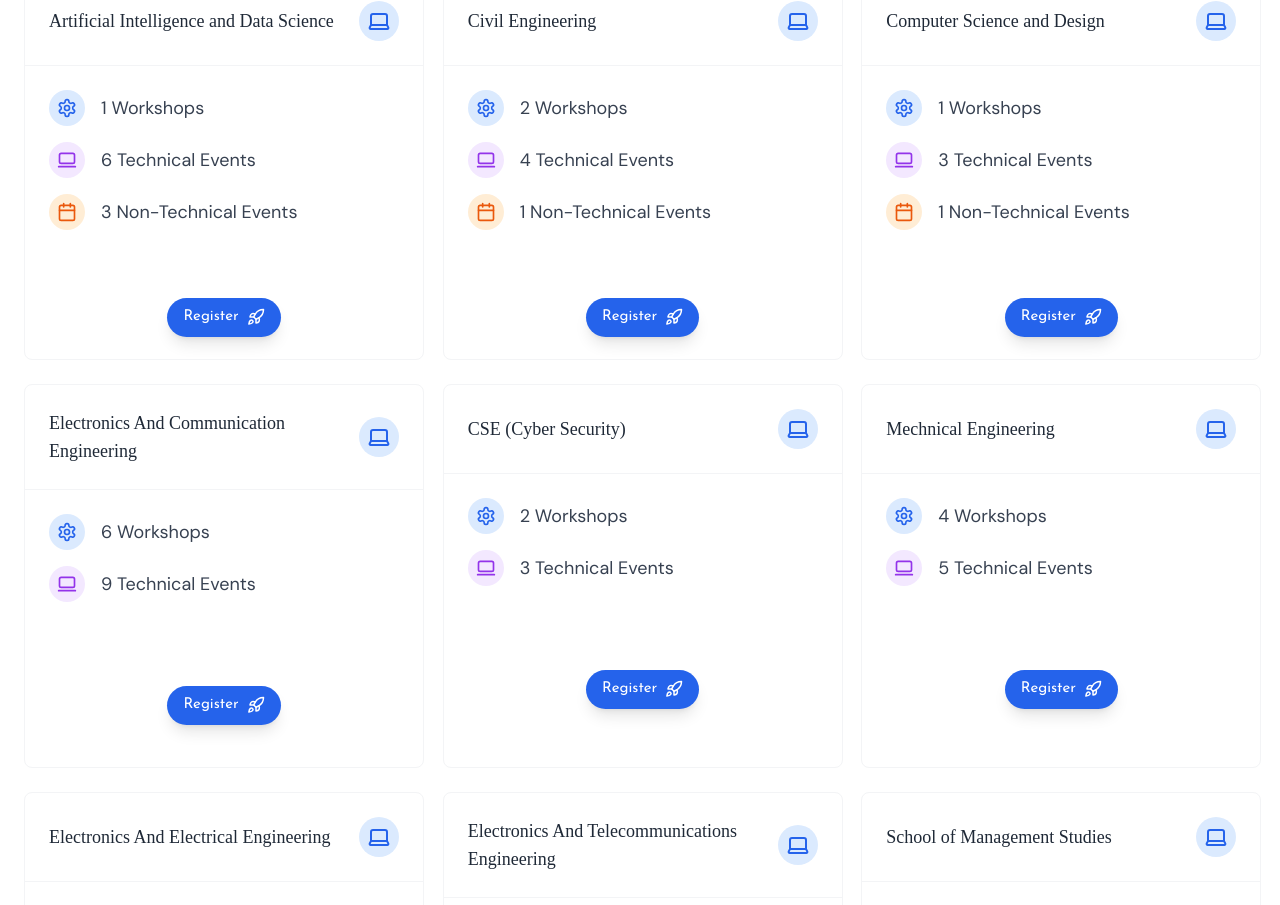
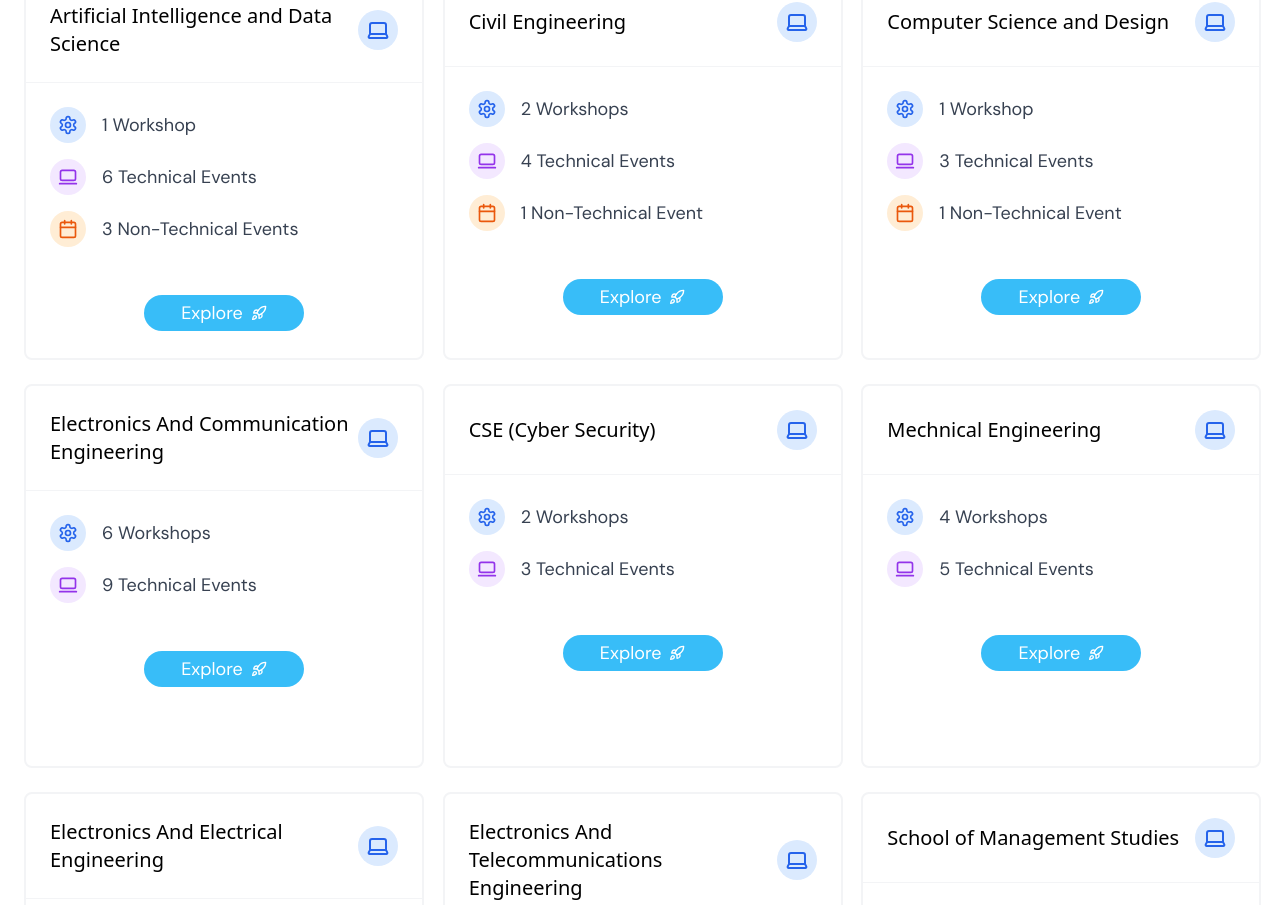
Before and after one commit to poovarasan13/dhurva, a React (Vite) app: page /technicalFest in a window 1280 px wide. Shown: the part 836-1741 px from the top of the page. Built offline with nearby package versions, Linux system fonts and the light colour scheme; a web font is replaced by a local one.

Commit message:
Department Event Pic Changed

```diff
--- a/index.html
+++ b/index.html
@@ -6,7 +6,9 @@
       name="description"
       content="Register now for Dhuruva 2025, the ultimate 3-day national-level fest at Karpagam College of Engineering! Experience thrilling sports, cutting-edge tech events, and vibrant cultural performances. Secure your spot today!"
     />
-    <title>𝗞𝗖𝗘 | 𝗗𝗵𝗿𝘂𝘃𝗮</title>
+    <!--meta-->
+    <meta name="description" content="Dhruva 2025">
+    <title>Dhruva</title>
     <title>
       Dhuruva 2025 - National Tech, Sports & Cultural Fest | Karpagam College of
       Engineering
--- a/src/components/page-components/ConcertEvent.jsx
+++ b/src/components/page-components/ConcertEvent.jsx
@@ -19,8 +19,8 @@ const ConcertEvent = () => {
     <div className="bg-white text-black min-h-screen">
       {/* Event Banner Section */}
       <EventBanner
-        venue="KCE, Chennai"
-        date="March 13, 2025"
+        venue="KCE, Coimbatore"
+        date="14th and 15th of March, 2025"
         title="Mega Live In Concert"
         subtitle="KCE Dhruva Events"
         description="Join us as we bring together vivid minds, visionaries, and budding talents from all parts of the country to showcase their skills and passion in a vibrant environment."
--- a/src/components/page-components/DepartmentCard.jsx
+++ b/src/components/page-components/DepartmentCard.jsx
@@ -7,37 +7,37 @@ import {
   Rocket,
   Settings,
 } from "lucide-react";
-// import { Button } from "../ui/button";
+import { Button } from "../ui/button";
 import { Separator } from "../ui/separator";
-import "../../assets/fonts/dmserif.css";
-import "../../assets/fonts/dmsans.css";
-import "../../assets/fonts/arapey.css";
 import { useNavigate } from "react-router-dom";
-import { Button } from "@/components/ui/button";
-import { motion } from "framer-motion";
-
 
 function DepartmentCard({ events }) {
   const navigate = useNavigate();
 
-  const handeNavigation = () => {
+  const handleNavigation = () => {
     navigate(`/departmentInfo`, {
       state: { events },
     });
   };
 
   return (
-    <div className="group hover:scale-105 transition-transform duration-300 w-full sm:w-[380px] md:w-[400px]">
-      <Card
-        className={`w-full md:h-96 bg-white dark:from-gray-700 dark:to-gray-800 hover:bg-sky-300 border-2 hover:border-black shadow-md hover:shadow-lg rounded-lg overflow-hidden border border-gray-100 dark:border-gray-700 transition-all duration-300`}
-      >
+    <div className="relative group hover:scale-105 transition-transform duration-500 w-full sm:w-[380px] md:w-[400px]">
+      {/* Glowing Background Effect */}
+      <div className="absolute inset-0 bg-gradient-to-r from-sky-400 to-blue-500 rounded-lg opacity-0 group-hover:opacity-20 blur-md transition-opacity duration-500"></div>
+
+      {/* Card */}
+      <Card className="relative z-10 w-full md:h-96 dark:bg-gray-800/80 border-2 border-gray-100 dark:border-gray-700 shadow-md hover:shadow-lg rounded-lg transition-all duration-500 group-hover:bg-sky-400 overflow-hidden">
+        {/* Floating Icon Animation */}
+        <div className="absolute -top-10 -right-10 w-20 h-20 bg-sky-400 rounded-full opacity-0 group-hover:opacity-30 transition-opacity duration-700"></div>
+        <div className="absolute -bottom-10 -left-10 w-20 h-20 bg-blue-400 rounded-full opacity-0 group-hover:opacity-30 transition-opacity duration-700"></div>
+
         <CardHeader className="p-4 sm:p-6">
           <div className="flex items-center justify-between">
-            <h2 className="text-md sm:text-lg font-bold text-gray-800 dark:text-black group-hover:text-black dm-serif transition-all duration-300">
+            <h2 className="text-md sm:text-xl powergrok text-black dark:text-white group-hover:text-black transition-all duration-300">
               {events.cardName}
             </h2>
             <div className="p-2 bg-blue-100 dark:bg-blue-900 rounded-full group-hover:bg-white transition-all duration-300">
-              <Laptop className="w-5 h-5 sm:w-6 sm:h-6 text-blue-600 dark:text-blue-300 transition-all duration-300" />
+              <Laptop className="w-5 h-5 sm:w-6 sm:h-6 text-blue-600 dark:text-blue-300 transition-all duration-300 group-hover:rotate-12" />
             </div>
           </div>
         </CardHeader>
@@ -46,93 +46,91 @@ function DepartmentCard({ events }) {
 
         <CardContent className="p-4 sm:p-6 dm-sans text-sm sm:text-lg">
           <div className="space-y-3 sm:space-y-4">
+            {events.workshop > 0 &&
+              (events.workshop == 1 ? (
+                <>
+                  {" "}
                   <div className="flex items-center gap-3 sm:gap-4">
-              {events.workshop != 0 ? (
+                    <div className="bg-blue-100 dark:bg-blue-900 p-2 rounded-full group-hover:bg-white transition-all duration-300">
+                      <Settings className="w-4 h-4 sm:w-5 sm:h-5 text-blue-600 dark:text-blue-300 transition-all duration-300 group-hover:rotate-12" />
+                    </div>
+                    <p className="text-gray-700 hover:font-extrabold dark:text-gray-300 group-hover:text-black transition-all duration-300">
+                      {events.workshop} Workshop
+                    </p>
+                  </div>{" "}
+                </>
+              ) : (
                 <>
+                  <div className="flex items-center gap-3 sm:gap-4">
                     <div className="bg-blue-100 dark:bg-blue-900 p-2 rounded-full group-hover:bg-white transition-all duration-300">
-                    <Settings className="w-4 h-4 sm:w-5 sm:h-5 text-blue-600 dark:text-blue-300 transition-all duration-300" />
+                      <Settings className="w-4 h-4 sm:w-5 sm:h-5 text-blue-600 dark:text-blue-300 transition-all duration-300 group-hover:rotate-12" />
                     </div>
                     <p className="text-gray-700 hover:font-extrabold dark:text-gray-300 group-hover:text-black transition-all duration-300">
                       {events.workshop} Workshops
                     </p>
+                  </div>
+                </>
+              ))}
+            {events.technicalEventCount > 0 &&
+              (events.technicalEventCount == 1 ? (
+                <>
+                  <div className="flex items-center gap-3 sm:gap-4">
+                    <div className="bg-purple-100 dark:bg-purple-900 p-2 rounded-full group-hover:bg-white transition-all duration-300">
+                      <LaptopMinimal className="w-4 h-4 sm:w-5 sm:h-5 text-purple-600 dark:text-purple-300 transition-all duration-300 group-hover:rotate-12" />
+                    </div>
+                    <p className="text-gray-700 hover:font-extrabold dark:text-gray-300 group-hover:text-black transition-all duration-300">
+                      {events.technicalEventCount} Technical Event
+                    </p>
+                  </div>
                 </>
               ) : (
-                <></>
-              )}
-            </div>
-            <div className="flex items-center gap-3 sm:gap-4">
-              {events.technicalEventCount != 0 ? (
                 <>
                   {" "}
+                  <div className="flex items-center gap-3 sm:gap-4">
                     <div className="bg-purple-100 dark:bg-purple-900 p-2 rounded-full group-hover:bg-white transition-all duration-300">
-                    <LaptopMinimal className="w-4 h-4 sm:w-5 sm:h-5 text-purple-600 dark:text-purple-300 transition-all duration-300" />
+                      <LaptopMinimal className="w-4 h-4 sm:w-5 sm:h-5 text-purple-600 dark:text-purple-300 transition-all duration-300 group-hover:rotate-12" />
                     </div>
                     <p className="text-gray-700 hover:font-extrabold dark:text-gray-300 group-hover:text-black transition-all duration-300">
                       {events.technicalEventCount} Technical Events
                     </p>
+                  </div>
+                </>
+              ))}
+            {events.nonTechnicalEventCount > 0 &&
+              (events.nonTechnicalEventCount == 1 ? (
+                <>
+                  <div className="flex items-center gap-3 sm:gap-4">
+                    <div className="bg-orange-100 dark:bg-orange-900 p-2 rounded-full group-hover:bg-white transition-all duration-300">
+                      <Calendar className="w-4 h-4 sm:w-5 sm:h-5 text-orange-600 dark:text-orange-300 transition-all duration-300 group-hover:rotate-12" />
+                    </div>
+                    <p className="text-gray-700 hover:font-extrabold dark:text-gray-300 group-hover:text-black transition-all duration-300">
+                      {events.nonTechnicalEventCount} Non-Technical Event
+                    </p>
+                  </div>
                 </>
               ) : (
-                <></>
-              )}
-            </div>
+                <>
                   <div className="flex items-center gap-3 sm:gap-4">
-              {events.nonTechnicalEventCount != 0 ? (
-                <>
-                  {" "}
                     <div className="bg-orange-100 dark:bg-orange-900 p-2 rounded-full group-hover:bg-white transition-all duration-300">
-                    <Calendar className="w-4 h-4 sm:w-5 sm:h-5 text-orange-600 dark:text-orange-300 transition-all duration-300" />
+                      <Calendar className="w-4 h-4 sm:w-5 sm:h-5 text-orange-600 dark:text-orange-300 transition-all duration-300 group-hover:rotate-12" />
                     </div>
                     <p className="text-gray-700 hover:font-extrabold dark:text-gray-300 group-hover:text-black transition-all duration-300">
                       {events.nonTechnicalEventCount} Non-Technical Events
                     </p>
+                  </div>
                 </>
-              ) : (
-                <></>
-              )}
-            </div>
+              ))}
           </div>
         </CardContent>
 
         <CardFooter className="flex justify-center mt-auto sm:p-6">
-          {/* <Button
-            className="bg-sky-400 w-40 dm-sans text-white text-lg rounded-full transition-all duration-300 shadow-sm hover:shadow-md group-hover:bg-white group-hover:text-black"
-            onClick={handeNavigation}
+          <Button
+            className="bg-sky-400 w-40 dm-sans text-white text-lg rounded-full transition-all duration-500 shadow-md hover:shadow-xl group-hover:bg-white group-hover:text-black hover:scale-105"
+            onClick={handleNavigation}
           >
-            Explore <Rocket />
-          </Button> */}
-
-
-
-
-          {/* Register Button */}
-          <div className="py-5 flex justify-center lg:justify-start"  >
-            <motion.div
-              initial={{ opacity: 0, y: 20 }}
-              animate={{ opacity: 1, y: 0 }}
-              transition={{ duration: 0.5, ease: "easeOut" }}
-            >
-              <motion.button
-                className="text-white josefin px-5   py-2 md:px-4 md:py-2 md:text-[15px] bg-blue-600 hover:bg-blue-700 shadow-lg flex gap-2 items-center rounded-full"
-                whileHover={{ scale: 1.1 }}
-                whileTap={{ scale: 0.95 }}
-                onClick={handeNavigation}
-              >
-                <span className="flex items-center gap-2">
-                  Register
-                  <motion.div
-                    whileHover={{ y: -5, rotate: -15 }}
-                    transition={{ duration: 0.3, ease: "easeOut" }}
-                  >
-                    {/* <Rocket size={18} /> */}
-                    <Rocket size={18} />
-                  </motion.div>
-                </span>
-              </motion.button>
-            </motion.div>
-          </div>
-
-
-          {/* <Button link="handleNavigation" text="Explore" /> */}
+            Explore{" "}
+            <Rocket className="group-hover:rotate-45 transition-transform duration-300" />
+          </Button>
         </CardFooter>
       </Card>
     </div>
--- a/src/components/page-components/TestCard.jsx
+++ b/src/components/page-components/TestCard.jsx
@@ -27,8 +27,8 @@ function TestCard({ deptDetails }) {
         </div>
 
         {/* Buttons Section */}
-        <div className="flex flex-col sm:flex-row gap-3 mt-5 sm:mt-6">
-          <Button className="dm-sans w-full sm:w-auto rounded-full px-5 sm:px-6 bg-sky-400 hover:bg-white hover:outline-sky-400 hover:outline-2 hover:border-2 hover:border-[#4889F4] hover:text-sky-400">
+        <div className="flex flex-col sm:flex-row justify-center gap-3 mt-5 sm:mt-6">
+          <Button className="dm-sans w-full sm:w-auto rounded-full px-5 sm:px-6 bg-sky-400 hover:bg-white hover:outline-sky-400 hover:outline-2 hover:border-2 hover:border-sky-400 hover:text-sky-400">
             <a
               href={`tel:${deptDetails.coordinatorContactPhone}`}
               className="flex items-center gap-2"
@@ -37,7 +37,7 @@ function TestCard({ deptDetails }) {
             </a>
           </Button>
           {deptDetails.coordinatorEmail && (
-            <Button className="dm-sans w-full sm:w-auto rounded-full px-5 sm:px-6 bg-sky-400 hover:bg-white hover:outline-sky-400 hover:outline-2 hover:border-2 hover:border-[#4889F4] hover:text-sky-400">
+            <Button className="dm-sans w-full sm:w-auto rounded-full px-5 sm:px-6 bg-sky-400 hover:bg-white hover:outline-sky-400 hover:outline-2 hover:border-2 hover:border-sky-400 hover:text-sky-400">
               <a
                 href={`mailto:${deptDetails.coordinatorEmail}`}
                 className="flex items-center gap-2"
--- a/src/pages/EventDisplay/EventShowPage.jsx
+++ b/src/pages/EventDisplay/EventShowPage.jsx
@@ -1,13 +1,5 @@
 import React, { useEffect } from "react";
-import {
-  Calendar,
-  MapPin,
-  Clock,
-  User,
-  Rocket,
-  UserPen,
-  Check,
-} from "lucide-react";
+import { MapPin, Clock, User, Rocket, UserPen, Check } from "lucide-react";
 import { Button } from "@/components/ui/button";
 import "../../assets/fonts/dmserif.css";
 import "../../assets/fonts/opensans.css";
@@ -21,11 +13,10 @@ function EventShowPage() {
   }, []);
 
   const location = useLocation();
-  const events = location.state || {}; // Ensure events is always an object
-  const data = events.events || {}; // Ensure data is always an object
+  const events = location.state || {};
+  const data = events.events || {};
   const navigate = useNavigate();
 
-  // Ensure these are arrays to prevent .length errors
   const eventRounds = data.eventRounds || [];
   const eventPrize = data.eventPrize || [];
   const eventRules = data.eventRules || [];
@@ -39,21 +30,24 @@ function EventShowPage() {
   }
 
   const handleRegister = () => {
-    navigate("/register", { state: { event: data } });
+    navigate("/registration", { state: { event: data } });
   };
 
   return (
     <div className="mt-16 min-h-screen bg-gray-100 flex justify-center items-start p-6 md:p-8 w-full">
       <div className="w-full bg-white rounded-3xl shadow-2xl overflow-hidden flex flex-col">
+        {data.posterUrl != "" ? (
           <div className="relative w-full h-80 flex justify-center">
             <img
-            src={data.posterUrl || paper}
+              src={data.posterUrl}
               alt="Event Poster"
               className="object-cover block"
             />
           </div>
+        ) : (
+          <></>
+        )}
 
-        {/* Details Section */}
         <div className="p-6 md:p-12 flex flex-col justify-start items-center">
           {/* Title and Subtitle */}
           <div className="text-center">
@@ -70,18 +64,15 @@ function EventShowPage() {
             )}
           </div>
 
-          {/* Event Timing */}
           <div className="mt-4 flex items-center gap-2 text-base md:text-lg text-gray-700 font-medium">
             <Clock className="w-5 h-5 text-gray-500" />
             <span>{data.eventTime}</span>
           </div>
 
-          {/* Event Description */}
           <p className="mt-4 text-base md:text-lg sm:text-justify text-gray-800 leading-relaxed text-center">
             {data.eventDescription}
           </p>
 
-          {/* Event Details */}
           <div className="space-y-3 mt-4 text-base md:text-lg text-gray-800 w-full">
             <div className="flex items-center gap-2">
               <MapPin className="w-5 h-5 text-gray-500" />
--- a/src/pages/home/section/DhurvaFest.jsx
+++ b/src/pages/home/section/DhurvaFest.jsx
@@ -68,7 +68,7 @@ function DhurvaFest() {
                 </CardHeader>
                 <CardContent className="p-4 text-center bg-white">
                   <h3 className="text-xl font-bold text-gray-800 mb-4 dm-sans">
-                    Technical Event
+                    Technical Fest
                   </h3>
                   <p className="text-gray-600 sm:mb-6 mb-3 text-justify carme-regular">
                     Take on thrilling tech events, hackathons, and challenges
@@ -89,7 +89,7 @@ function DhurvaFest() {
                 </CardHeader>
                 <CardContent className="p-4 text-center bg-white">
                   <h3 className="text-xl font-bold text-gray-800 mb-4 dm-sans">
-                    Cultural Event
+                    Cultural Fest
                   </h3>
                   <p className="text-gray-600 sm:mb-6 mb-3 text-justify carme-regular">
                     Experience vibrant culture through music, dance, theatre,
```
Also changed, not shown: src/components/page-components/EventCards.jsx (+13 -7 lines), src/components/sections/footer/FooterSection.jsx (+7 -7 lines), src/pages/home/section/HeroSection.jsx (+7 -39 lines). Lines whose indentation alone changed are shown as unchanged.
